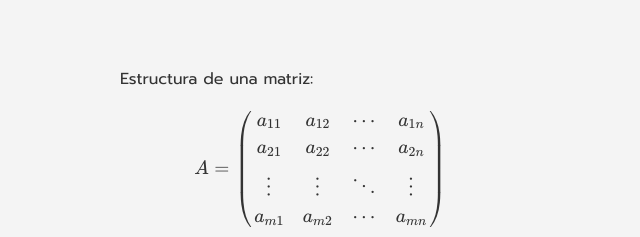
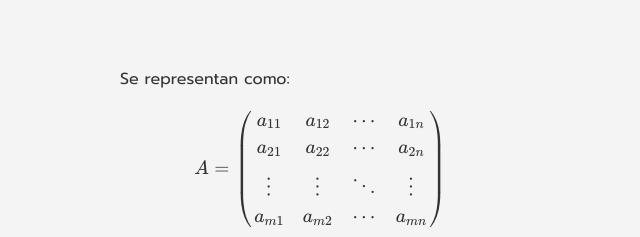
Before and after one commit to Ustedcan/Matrices-github, a plain HTML site: page index.html in a window 1280 px wide. Shown: the part 371-608 px from the top of the page, 320-960 px from the left. Drawn offline with nearby package versions, Linux system fonts and the light colour scheme; some packages are replaced by stand-ins of ours.

Commit message:
cambios en html

```diff
--- a/index.html
+++ b/index.html
@@ -26,7 +26,7 @@
     </div>
 
     <div class="container2">
-        <p>Estructura de una matriz:</p>
+        <p>Se representan como:</p>
         <p>
           $$ A = \begin{pmatrix}
           a_{11} & a_{12} & \cdots & a_{1n} \\
```
